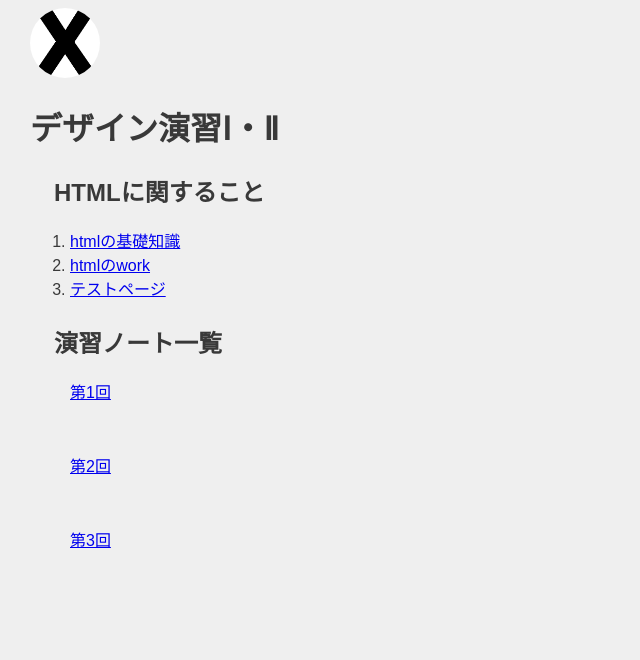
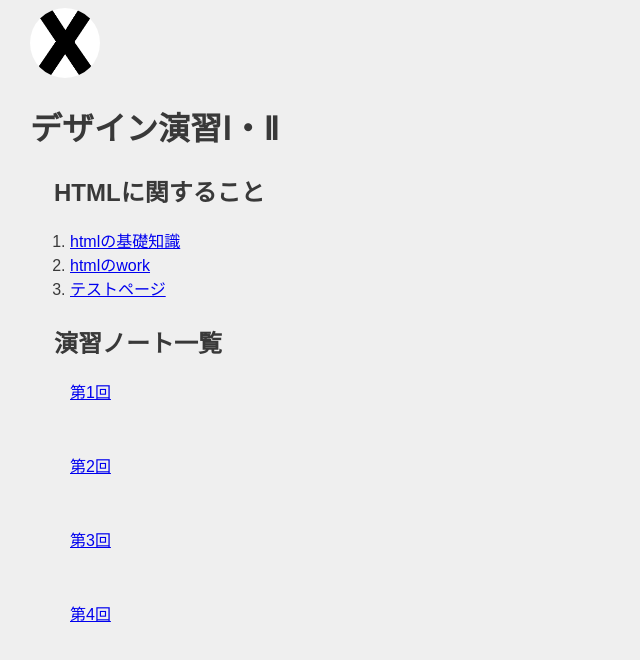
Before and after one commit to Masaki021129/xbp, a plain HTML site: page de12/index.html in a window 1280 px wide. Shown: the whole page, without its empty margins (0-640 px from the left). Drawn offline with Linux system fonts and the light colour scheme.

Commit message:
20211025

```diff
--- a/de12/index.html
+++ b/de12/index.html
@@ -20,7 +20,9 @@
         <h2>演習ノート一覧</h2>
 <ul><a href="1.html">第1回</a></ul><br>
 <ul><a href="2.html">第2回</a></ul><br>
-<ul><a href="3.html">第3回</a></ul>
+<ul><a href="3.html">第3回</a></ul><br>
+<ul><a href="4.html">第4回</a></ul><br>
+
 
 
 
```
